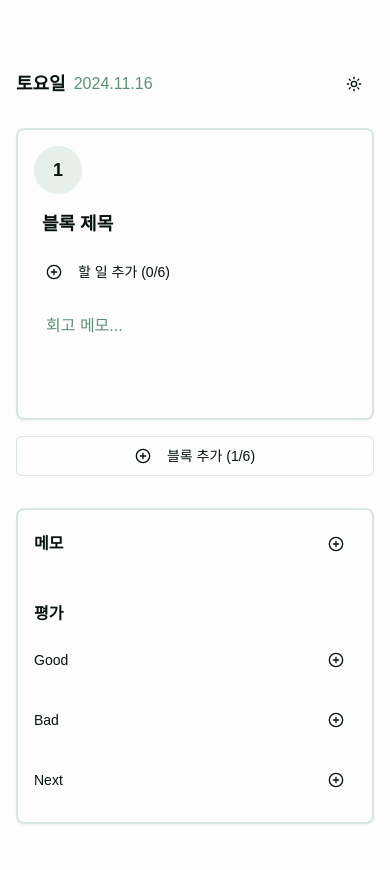
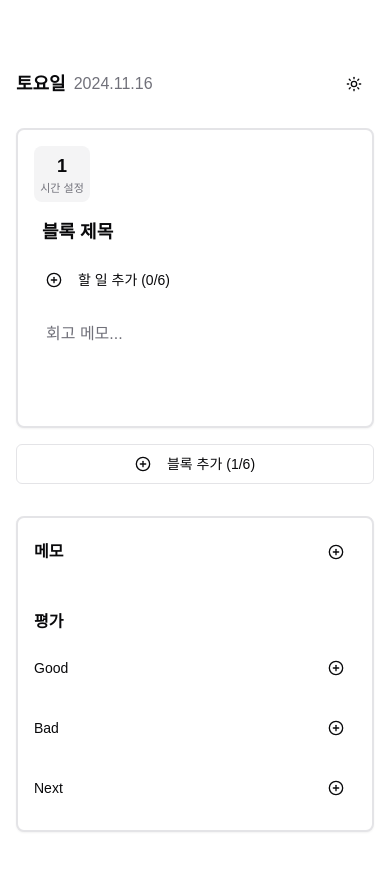
Before and after one commit to hyeyoom/thermite, a Next.js app: page / in a window 390 px wide. Shown: the top 870 px of the page. Built offline with nearby package versions, Linux system fonts and the light colour scheme.

Commit message:
feat: improve mobile UX and time display
- Enhance time display with larger touch area and better visibility
- Add time format display (HH:mm)
- Show 'Set Time' placeholder when time is not set
- Improve button layout and spacing
- Change circle to rounded square for better touch target

```diff
--- a/app/components/block.tsx
+++ b/app/components/block.tsx
@@ -85,16 +85,20 @@ const Block = ({
     <>
       <Card className="p-4 border-2 relative group">
         <div className="flex flex-col lg:flex-row lg:items-center gap-4">
-          {/* 블록 번호 */}
+          {/* 블록 번호와 시간 */}
           <button
             onClick={() => setIsTimeDialogOpen(true)}
-            className="flex-none w-12 h-12 flex flex-col items-center justify-center bg-muted rounded-full hover:bg-muted/80 transition-colors"
+            className="flex-none w-14 h-14 flex flex-col items-center justify-center rounded-lg bg-muted hover:bg-muted/80 transition-colors"
           >
             <span className="text-lg font-semibold">{number}</span>
-            {startTime && endTime && (
-              <span className="text-[10px] text-muted-foreground">
-                {startTime}~{endTime}
-              </span>
+            {startTime && endTime ? (
+              <div className="text-[11px] text-muted-foreground leading-tight">
+                <span>{startTime}</span>
+                <span className="mx-0.5">~</span>
+                <span>{endTime}</span>
+              </div>
+            ) : (
+              <span className="text-[11px] text-muted-foreground">시간 설정</span>
             )}
           </button>
 
@@ -126,20 +130,28 @@ const Block = ({
             <div className="space-y-2">
               {todos.map((todo) => (
                 <div key={todo.id} className="group flex items-center gap-2">
+                  <div
+                    className="flex items-center gap-2 flex-1 min-w-0"
+                    onClick={() => onToggleTodo(todo.id)}
+                  >
                     <Checkbox
                       checked={todo.isCompleted}
                       onCheckedChange={() => onToggleTodo(todo.id)}
+                      className="h-5 w-5 lg:h-4 lg:w-4"
                     />
-                  <span className={cn(
-                    "flex-1",
+                    <span
+                      className={cn(
+                        "flex-1 min-w-0 truncate py-1",
                         todo.isCompleted && "line-through text-muted-foreground"
-                  )}>
+                      )}
+                    >
                       {todo.content}
                     </span>
+                  </div>
                   <Button
                     variant="ghost"
                     size="icon"
-                    className="h-6 w-6 p-0 opacity-0 group-hover:opacity-100 transition-opacity"
+                    className="h-6 w-6 p-0 opacity-100 lg:opacity-0 lg:group-hover:opacity-100 transition-opacity flex-none"
                     onClick={() => onDeleteTodo(todo.id)}
                   >
                     <X className="h-4 w-4 text-muted-foreground hover:text-destructive" />
@@ -226,29 +238,51 @@ const Block = ({
       </Card>
 
       <Dialog open={isTimeDialogOpen} onOpenChange={setIsTimeDialogOpen}>
-        <DialogContent>
+        <DialogContent className="sm:max-w-[425px]">
           <DialogHeader>
             <DialogTitle>시간 범위 설정</DialogTitle>
           </DialogHeader>
           <div className="flex flex-col gap-4 py-4">
-            <div className="flex items-center gap-4">
-              <div className="flex-1">
-                <label className="text-sm font-medium mb-1 block">시작 시간</label>
-                <input
-                  type="time"
-                  className="w-full px-3 py-2 border rounded"
+            <div className="grid grid-cols-2 gap-4">
+              <div className="space-y-2">
+                <label className="text-sm font-medium">시작 시간</label>
+                <select
+                  className="w-full px-3 py-2 rounded-md border border-input bg-background"
                   value={tempStartTime}
                   onChange={(e) => setTempStartTime(e.target.value)}
-                />
+                >
+                  <option value="">선택...</option>
+                  {Array.from({ length: 48 }).map((_, i) => {
+                    const hour = Math.floor(i / 2).toString().padStart(2, '0')
+                    const minute = i % 2 === 0 ? '00' : '30'
+                    const time = `${hour}:${minute}`
+                    return (
+                      <option key={time} value={time}>
+                        {time}
+                      </option>
+                    )
+                  })}
+                </select>
               </div>
-              <div className="flex-1">
-                <label className="text-sm font-medium mb-1 block">종료 시간</label>
-                <input
-                  type="time"
-                  className="w-full px-3 py-2 border rounded"
+              <div className="space-y-2">
+                <label className="text-sm font-medium">종료 시간</label>
+                <select
+                  className="w-full px-3 py-2 rounded-md border border-input bg-background"
                   value={tempEndTime}
                   onChange={(e) => setTempEndTime(e.target.value)}
-                />
+                >
+                  <option value="">선택...</option>
+                  {Array.from({ length: 48 }).map((_, i) => {
+                    const hour = Math.floor(i / 2).toString().padStart(2, '0')
+                    const minute = i % 2 === 0 ? '00' : '30'
+                    const time = `${hour}:${minute}`
+                    return (
+                      <option key={time} value={time}>
+                        {time}
+                      </option>
+                    )
+                  })}
+                </select>
               </div>
             </div>
             <div className="flex justify-end gap-2">
--- a/app/components/memo-section.tsx
+++ b/app/components/memo-section.tsx
@@ -113,7 +113,7 @@ const MemoSection = ({
               <Button
                 variant="ghost"
                 size="icon"
-                className="h-6 w-6 p-0 opacity-0 group-hover:opacity-100 transition-opacity"
+                className="h-6 w-6 p-0 opacity-100 lg:opacity-0 lg:group-hover:opacity-100 transition-opacity"
                 onClick={() => onDeleteMemo(memo.id)}
               >
                 <X className="h-4 w-4 text-muted-foreground hover:text-destructive" />
@@ -154,7 +154,7 @@ const MemoSection = ({
                       <Button
                         variant="ghost"
                         size="icon"
-                        className="h-6 w-6 p-0 opacity-0 group-hover:opacity-100 transition-opacity"
+                        className="h-6 w-6 p-0 opacity-100 lg:opacity-0 lg:group-hover:opacity-100 transition-opacity"
                         onClick={() => handleDeleteEvaluation(item.id)}
                       >
                         <X className="h-4 w-4 text-muted-foreground hover:text-destructive" />
--- a/app/globals.css
+++ b/app/globals.css
@@ -14,25 +14,25 @@ body {
 
 @layer base {
   :root {
-    --background: 150 20% 99%;
-    --foreground: 150 40% 4.9%;
-    --card: 150 20% 99%;
-    --card-foreground: 150 40% 4.9%;
-    --popover: 150 20% 99%;
-    --popover-foreground: 150 40% 4.9%;
-    --primary: 150 54% 30%;
-    --primary-foreground: 150 40% 98%;
-    --secondary: 150 20% 92%;
-    --secondary-foreground: 150 54% 30%;
-    --muted: 150 20% 92%;
-    --muted-foreground: 150 20% 46.9%;
-    --accent: 150 20% 92%;
-    --accent-foreground: 150 54% 30%;
+    --background: 0 0% 100%;
+    --foreground: 240 10% 3.9%;
+    --card: 0 0% 100%;
+    --card-foreground: 240 10% 3.9%;
+    --popover: 0 0% 100%;
+    --popover-foreground: 240 10% 3.9%;
+    --primary: 240 5.9% 10%;
+    --primary-foreground: 0 0% 98%;
+    --secondary: 240 4.8% 95.9%;
+    --secondary-foreground: 240 5.9% 10%;
+    --muted: 240 4.8% 95.9%;
+    --muted-foreground: 240 3.8% 46.1%;
+    --accent: 240 4.8% 95.9%;
+    --accent-foreground: 240 5.9% 10%;
     --destructive: 0 84.2% 60.2%;
-    --destructive-foreground: 150 40% 98%;
-    --border: 150 20% 88%;
-    --input: 150 20% 88%;
-    --ring: 150 54% 30%;
+    --destructive-foreground: 0 0% 98%;
+    --border: 240 5.9% 90%;
+    --input: 240 5.9% 90%;
+    --ring: 240 5.9% 10%;
     --chart-1: 12 76% 61%;
     --chart-2: 173 58% 39%;
     --chart-3: 197 37% 24%;
@@ -41,25 +41,25 @@ body {
     --radius: 0.5rem;
   }
   .dark {
-    --background: 150 40% 3.9%;
-    --foreground: 150 40% 98%;
-    --card: 150 40% 3.9%;
-    --card-foreground: 150 40% 98%;
-    --popover: 150 40% 3.9%;
-    --popover-foreground: 150 40% 98%;
-    --primary: 150 54% 50%;
-    --primary-foreground: 150 40% 4.9%;
-    --secondary: 150 40% 14.5%;
-    --secondary-foreground: 150 40% 98%;
-    --muted: 150 40% 14.5%;
-    --muted-foreground: 150 20% 65.1%;
-    --accent: 150 40% 14.5%;
-    --accent-foreground: 150 40% 98%;
+    --background: 240 10% 3.9%;
+    --foreground: 0 0% 98%;
+    --card: 240 10% 3.9%;
+    --card-foreground: 0 0% 98%;
+    --popover: 240 10% 3.9%;
+    --popover-foreground: 0 0% 98%;
+    --primary: 0 0% 98%;
+    --primary-foreground: 240 5.9% 10%;
+    --secondary: 240 3.7% 15.9%;
+    --secondary-foreground: 0 0% 98%;
+    --muted: 240 3.7% 15.9%;
+    --muted-foreground: 240 5% 64.9%;
+    --accent: 240 3.7% 15.9%;
+    --accent-foreground: 0 0% 98%;
     --destructive: 0 62.8% 30.6%;
-    --destructive-foreground: 150 40% 98%;
-    --border: 150 40% 14.5%;
-    --input: 150 40% 14.5%;
-    --ring: 150 40% 83.9%;
+    --destructive-foreground: 0 0% 98%;
+    --border: 240 3.7% 15.9%;
+    --input: 240 3.7% 15.9%;
+    --ring: 240 4.9% 83.9%;
     --chart-1: 220 70% 50%;
     --chart-2: 160 60% 45%;
     --chart-3: 30 80% 55%;
```
Lines whose indentation alone changed are shown as unchanged.
